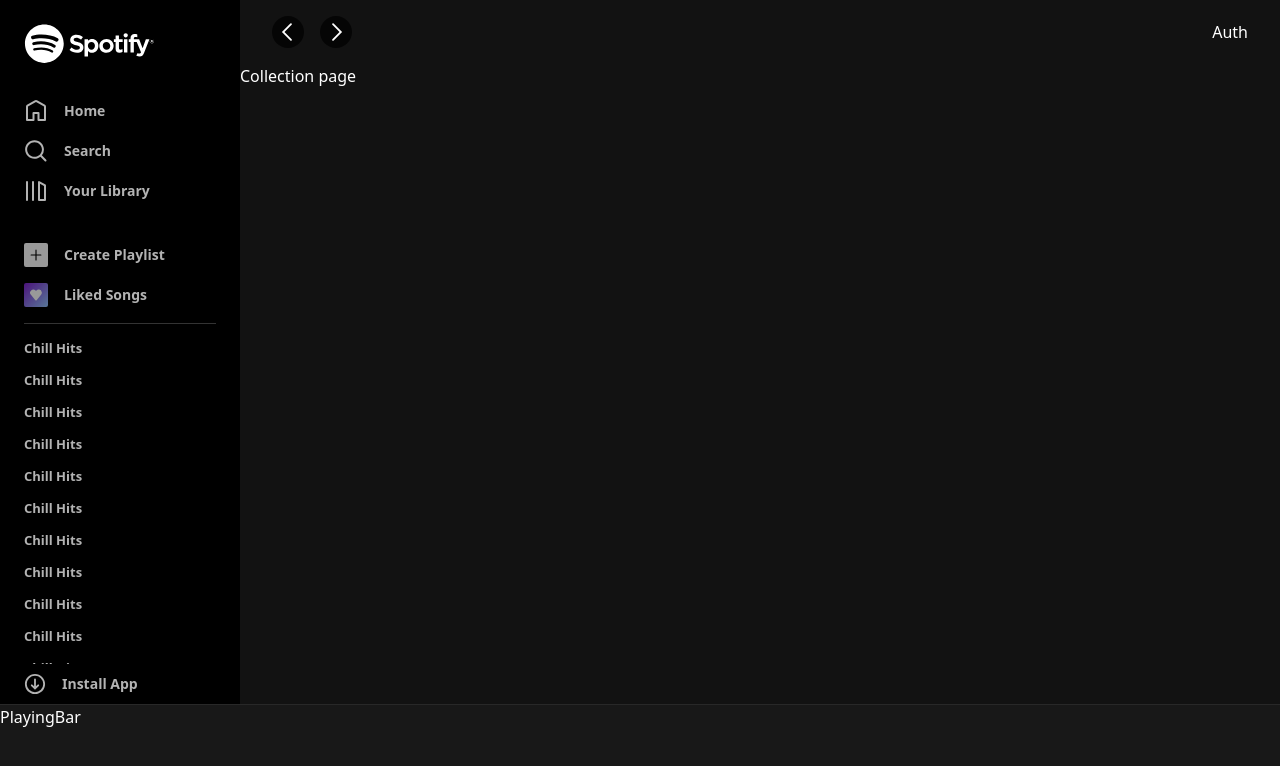
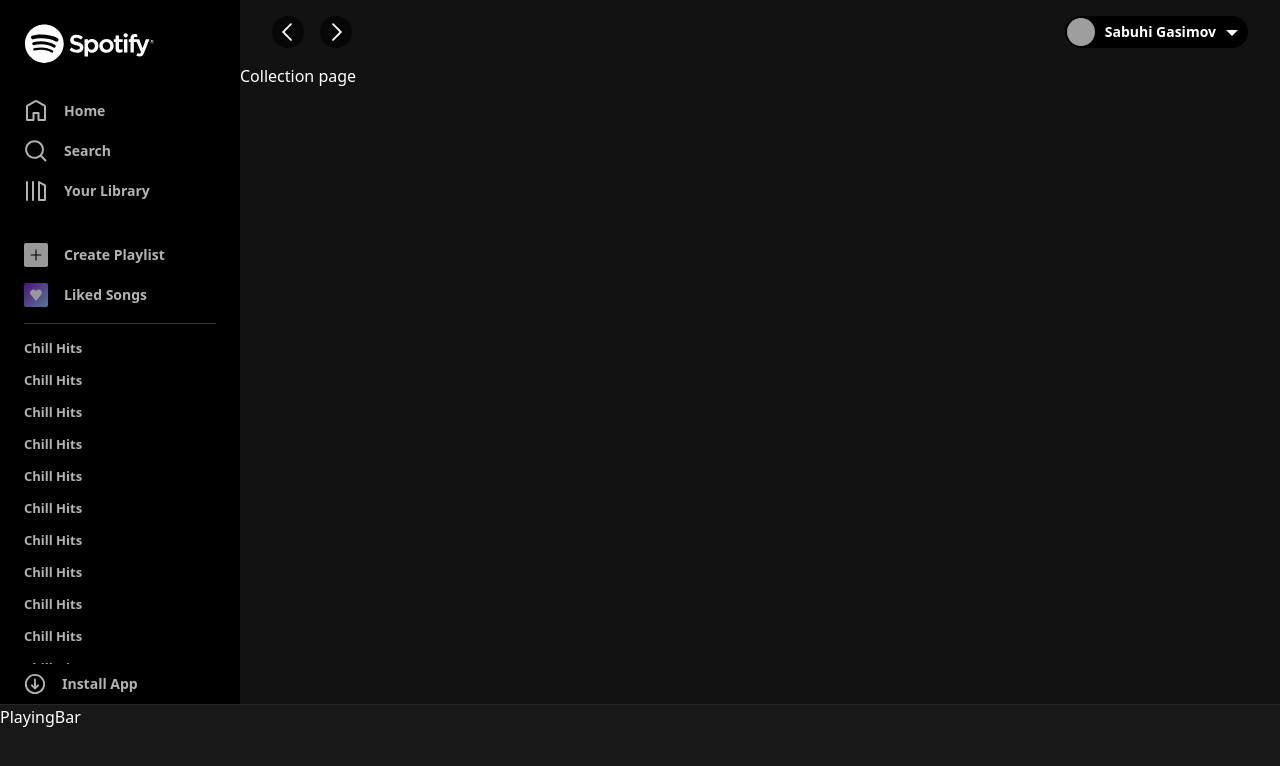
Before and after one commit to Sabuhi0/react-tailwind-spotify-clone, a React (Vite) app: page /collection in a window 1280 px wide. Shown: the top 766 px of the page. Built offline with nearby package versions, Linux system fonts and the light colour scheme; grey boxes are pictures that could not be loaded.

Commit message:
Update auth

```diff
--- a/src/components/Navbar/Auth/index.jsx
+++ b/src/components/Navbar/Auth/index.jsx
@@ -1,11 +1,71 @@
-import React from 'react'
+import { Menu } from "@headlessui/react";
+import { Icon } from "../../../assets/Icons";
+import React from "react";
 
 const Auth = () => {
+  const user = {
+    name: "Sabuhi Gasimov",
+    avatar: "https://avatars.githubusercontent.com/u/62444892?v=4",
+  };
+
   return (
-    <div>
-      Auth
-    </div>
-  )
-}
+    <Menu as="nav" className={"relative"}>
+      {({ open }) => (
+        <>
+          <Menu.Button
+            className={`flex items-center justify-center bg-black h-8 rounded-3xl pr-2 ${open ? 'bg-[#282828]' : 'bg-black'} hover:bg-[#282828]`}
+          >
+            <img
+              src={user.avatar}
+              className={"w-8 h-8 rounded-full p-0.5 mr-2"}
+              alt="avatar"
+            />
+            <span className="mr-2 text-sm font-bold">{user.name}</span>
+            <span className={`${open && 'rotate-180'}`}>
+              <Icon name="downDir" size={16} />
+            </span>
+          </Menu.Button>
+          <Menu.Items
+            className={
+              "absolute p-1 top-full right-0 w-48 translate-y-2 rounded bg-[#282828]"
+            }
+          >
+            <Menu.Item>
+              {({ active }) => (
+                <a
+                  className={`h-10 flex items-center justify-between px-2 text-sm rounded ${active && "bg-white bg-opacity-10"}`}
+                  href="/"
+                >
+                  Account
+                  <Icon name="external" size={16} />
+                </a>
+              )}
+            </Menu.Item>
+            <Menu.Item>
+              {({ active }) => (
+                <a
+                  className={`h-10 flex items-center px-2 text-sm rounded ${active && "bg-white bg-opacity-10"}`}
+                  href="/"
+                >
+                  Profile
+                </a>
+              )}
+            </Menu.Item>
+            <Menu.Item>
+              {({ active }) => (
+                <a
+                  className={`h-10 flex items-center px-2 text-sm rounded ${active && "bg-white bg-opacity-10"}`}
+                  href="/"
+                >
+                  Settings
+                </a>
+              )}
+            </Menu.Item>
+          </Menu.Items>
+        </>
+      )}
+    </Menu>
+  );
+};
 
-export default Auth
+export default Auth;
```
